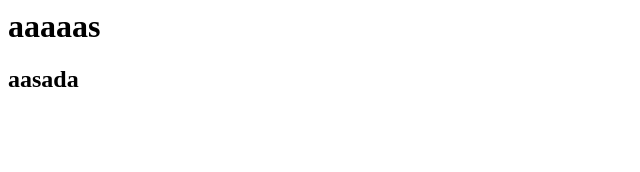
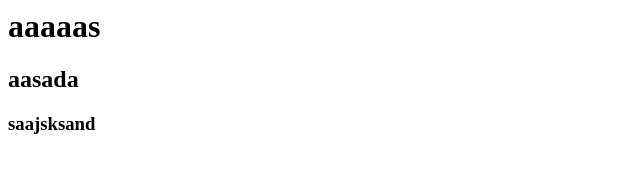
Before and after one commit to camestudentjuan/belajardiworkshop, a plain HTML site: page index.html in a window 1280 px wide. Shown: the whole page, without its empty margins (0-640 px from the left). Drawn offline with Linux system fonts and the light colour scheme.

Commit message:
nambah h3

```diff
--- a/index.html
+++ b/index.html
@@ -3,5 +3,6 @@
 
             <h1>aaaaas</h1>
             <h2>aasada</h2>
+            <h3>saajsksand</h3>
     </body>
 </html>
```
